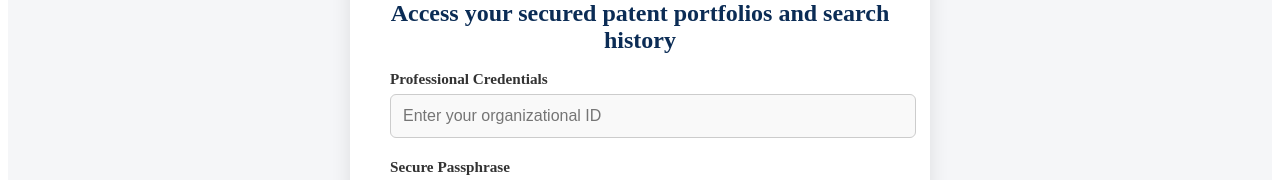
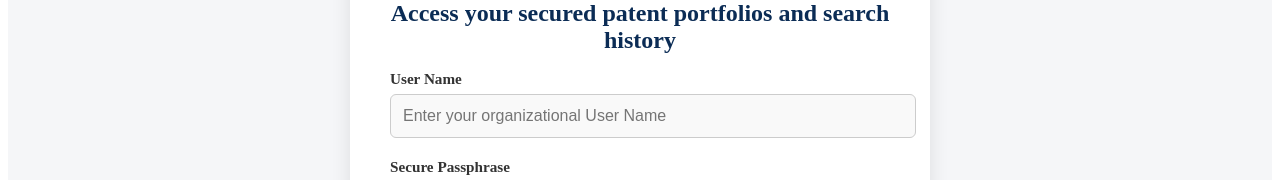
Before and after one commit to Grayson-spec/PatentLocator, an Angular app in the folder client/: page /login in a window 1280 px wide. Shown: the part 235-415 px from the top of the page. Built offline with nearby package versions, Linux system fonts and the light colour scheme.

Commit message:
updated signup and login page to use "username" instead of "fullname"

```diff
--- a/client/src/app/Components/login/login.component.html
+++ b/client/src/app/Components/login/login.component.html
@@ -6,8 +6,8 @@
 
     <form (ngSubmit)="onSubmit()">
       <div class="form-group">
-        <label for="username">Professional Credentials</label>
-        <input [(ngModel)]="username" name="username" type="text" id="username" placeholder="Enter your organizational ID" required />
+        <label for="username">User Name</label>
+        <input [(ngModel)]="username" name="username" type="text" id="username" placeholder="Enter your organizational User Name" required />
       </div>
 
       <div class="form-group">
--- a/client/src/app/Components/signup/signup.component.html
+++ b/client/src/app/Components/signup/signup.component.html
@@ -5,12 +5,12 @@
     <p>Get started with your secured patent portfolios and search history</p>
 
     <form [formGroup]="formData" (ngSubmit)="onSubmit()" class="signup-form">
-      <label for="username">Full Name</label>
+      <label for="username">User Name</label>
       <input
         id="username"
         type="text"
         formControlName="username"
-        placeholder="Enter your full name"
+        placeholder="Enter your user name"
       />
 
       <label for="email">Email Address</label>
```
